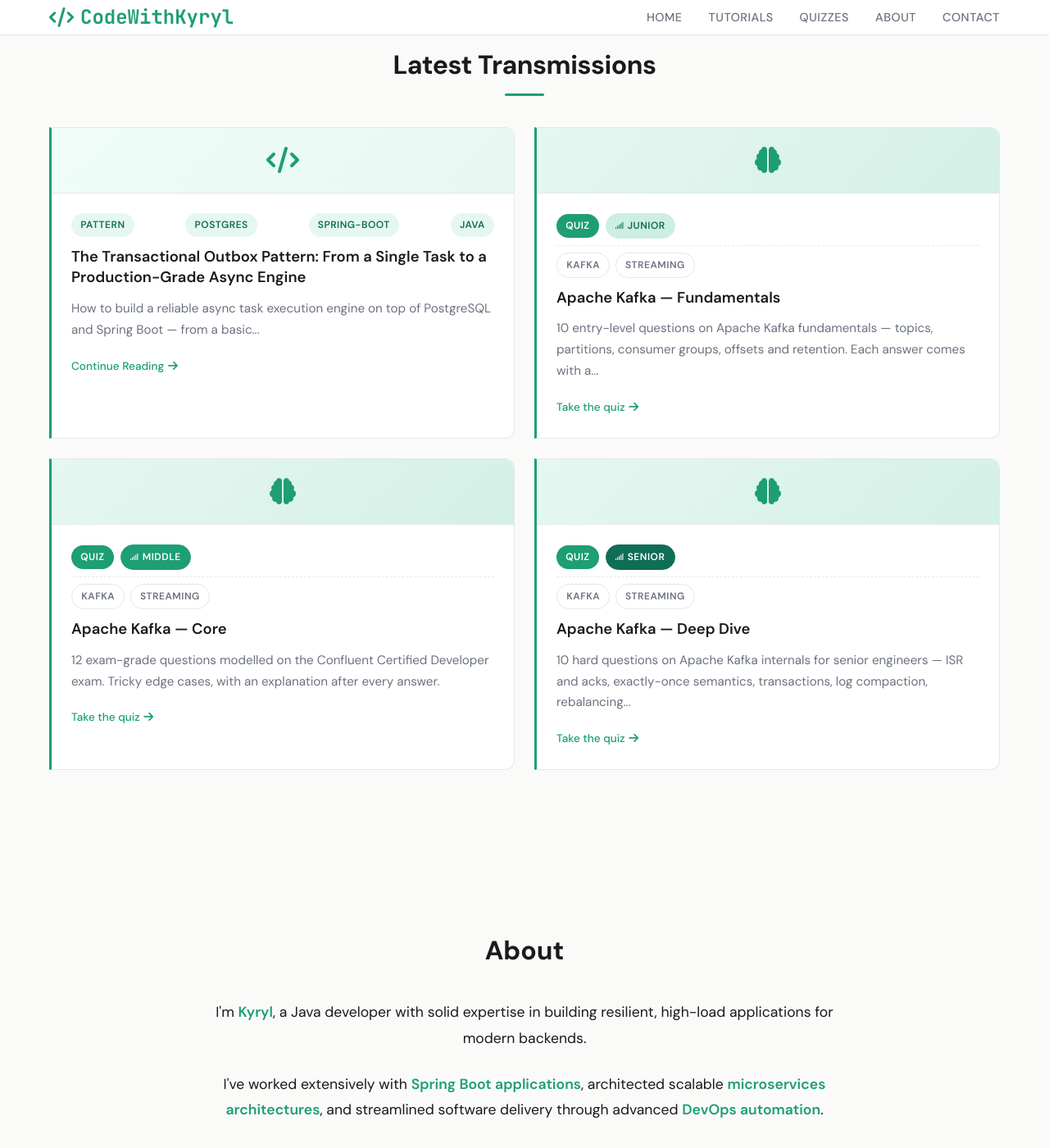
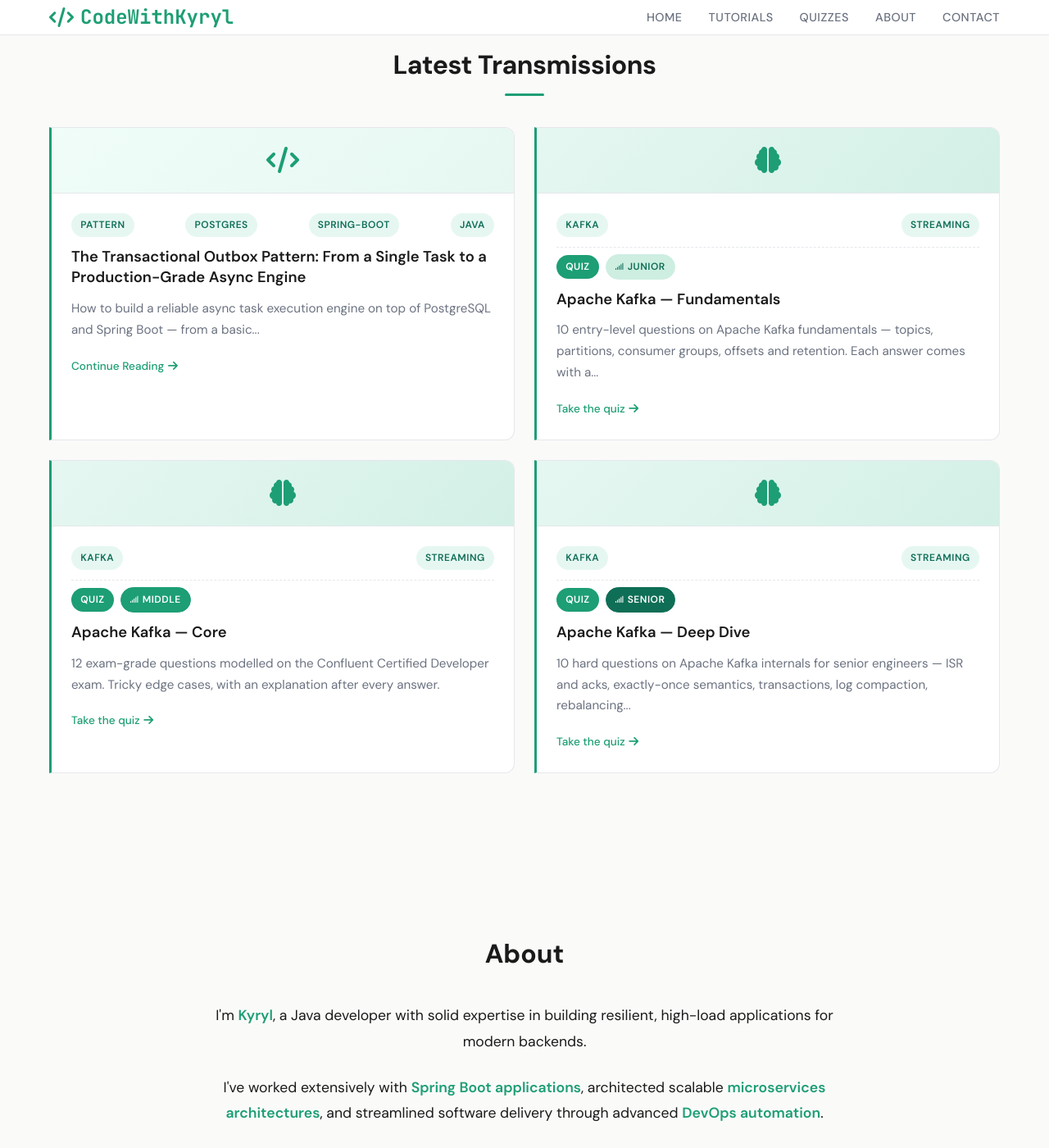
Before and after one commit to javaAndScriptDeveloper/codeWithKyryl, a Jekyll site: the page built from index.md, in a window 1280 px wide and 1400 px high, scrolled down 511 px. Shown: the whole window at 82% size. Built offline with Jekyll 4.4.1, drawn with Linux system fonts in a browser that asks for light colours.

Commit message:
Reorder homepage quiz card: tags first, then Quiz + level
Put topic tags on the first row (styled like post tags) and the Quiz +
difficulty badges on the second row, separated by the dashed rule. Drop
the ghost topic-tag style so quiz tags match article tags.

Co-Authored-By: Claude Sonnet 4.6 <noreply@anthropic.com>

```diff
--- a/_layouts/home.html
+++ b/_layouts/home.html
@@ -60,17 +60,17 @@ css:
                     <i class="fas fa-brain"></i>
                 </div>
                 <div class="post-content">
-                    <div class="post-meta post-meta--quiz">
+                    {% if quiz.tags and quiz.tags.size > 0 %}
+                    <div class="post-meta">
+                        {% for tag in quiz.tags %}
+                        <span class="post-tag">{{ tag }}</span>{% unless forloop.last %} {% endunless %}
+                        {% endfor %}
+                    </div>
+                    {% endif %}
+                    <div class="post-meta post-meta--quiz quiz-badges-row">
                         <span class="post-tag post-tag--quiz">Quiz</span>
                         {% if quiz.difficulty %}<span class="qchip-difficulty level-{{ quiz.difficulty | downcase }}"><i class="fas fa-signal"></i>{{ quiz.difficulty }}</span>{% endif %}
                     </div>
-                    {% if quiz.tags and quiz.tags.size > 0 %}
-                    <div class="quiz-topic-row">
-                        {% for tag in quiz.tags %}
-                        <span class="post-tag post-tag--topic">{{ tag }}</span>
-                        {% endfor %}
-                    </div>
-                    {% endif %}
                     <h3><a href="{{ '/quizzes/' | append: quiz.slug | relative_url }}">{{ quiz.title }}</a></h3>
                     <p class="post-excerpt">{{ quiz.description | strip_html | truncatewords: 20 }}</p>
                     <a href="{{ '/quizzes/' | append: quiz.slug | relative_url }}" class="subtle-cta">
--- a/assets/css/home.css
+++ b/assets/css/home.css
@@ -439,17 +439,10 @@
     background: linear-gradient(135deg, #e6f7f2, #d3f0e6);
 }
 
-/* Row 1 = Quiz + difficulty badges; row 2 = topic tags (separated) */
-.post-meta--quiz {
+/* Row 1 = topic tags (same as posts); row 2 = Quiz + difficulty badges */
+.post-meta--quiz.quiz-badges-row {
     justify-content: flex-start;
     gap: 0.5rem;
-    margin-bottom: 0.5rem;
-}
-
-.quiz-topic-row {
-    display: flex;
-    flex-wrap: wrap;
-    gap: 0.4rem;
     margin-bottom: 0.75rem;
     padding-top: 0.5rem;
     border-top: 1px dashed var(--color-border);
@@ -474,10 +467,3 @@
 .qchip-difficulty.level-junior { background: #cdeee1; color: var(--color-primary-dark); border-color: #cdeee1; }
 .qchip-difficulty.level-middle { background: var(--color-primary); color: #fff; border-color: var(--color-primary); }
 .qchip-difficulty.level-senior { background: var(--color-primary-dark); color: #fff; border-color: var(--color-primary-dark); }
-
-/* Topic tags: outlined/ghost so they read as secondary to the badges */
-.post-card--quiz .post-tag--topic {
-    background: transparent;
-    color: var(--color-text-muted);
-    border: 1px solid var(--color-border);
-}
```
